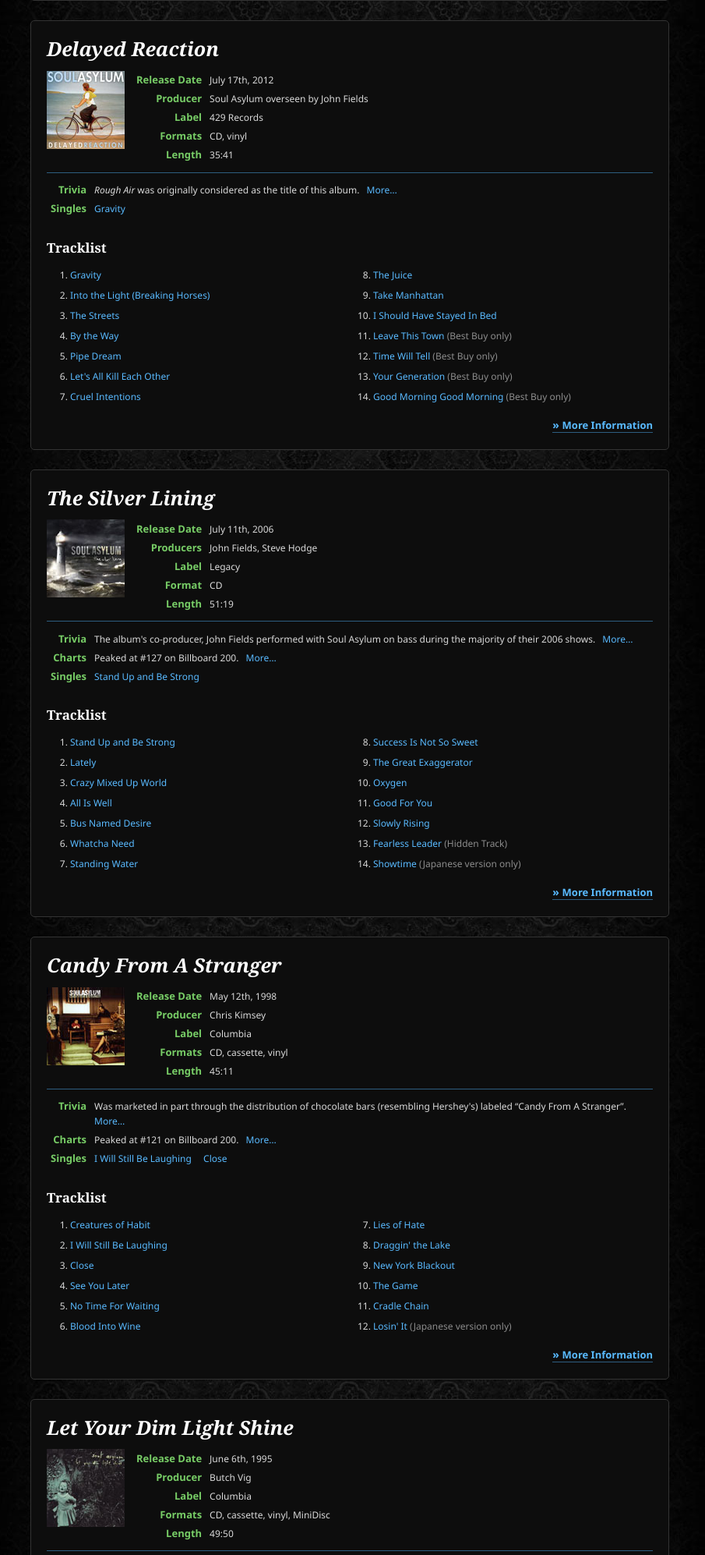
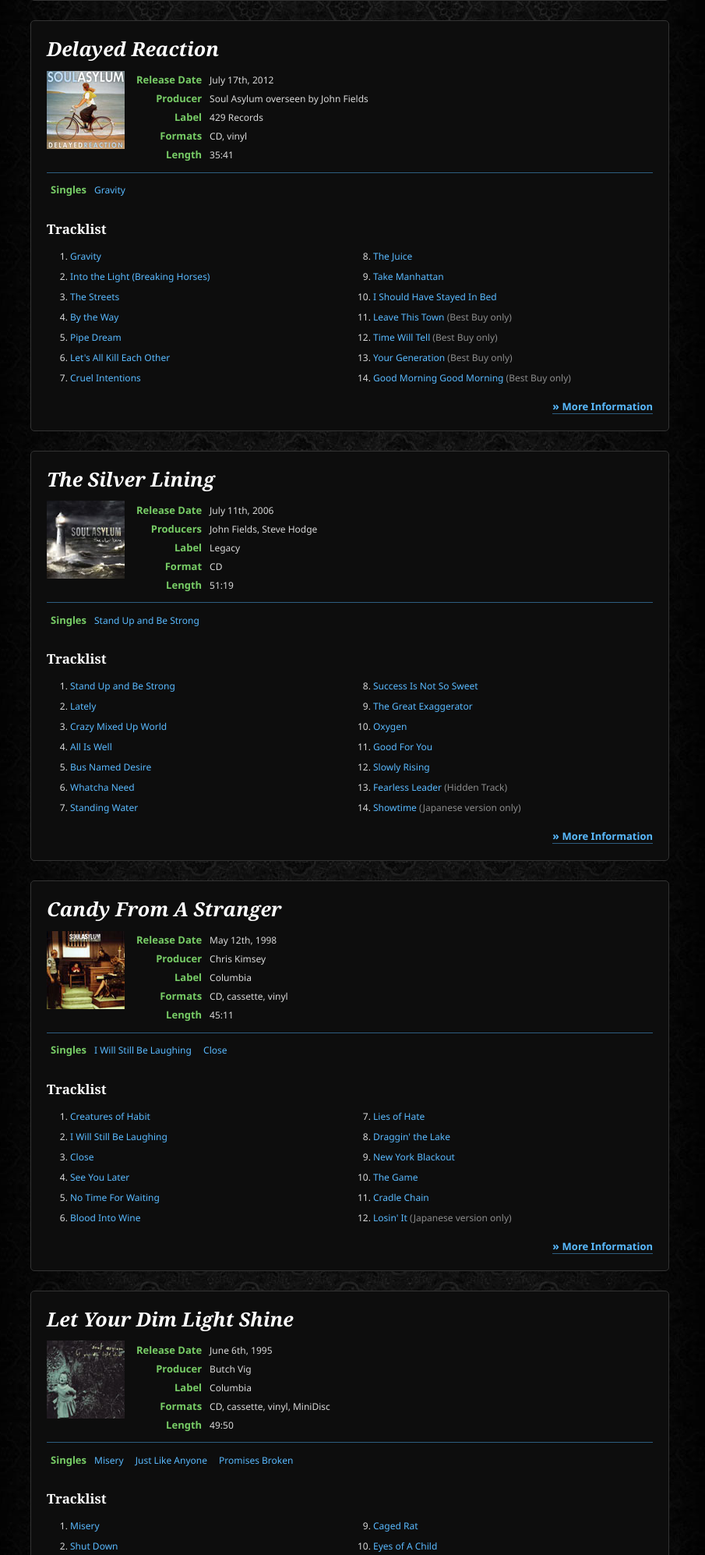
Before and after one commit to JakobKallin/ETSA, a PHP site: page /discography/albums/ in a window 1280 px wide. Shown: the part 632-2626 px from the top of the page at 78% size, without its empty margins (191-1096 px from the left). Run offline with PHP 8.4, Linux system fonts and the light colour scheme.

Commit message:
Dynamic record preview content

```diff
--- a/discography/albums/index.html
+++ b/discography/albums/index.html
@@ -183,12 +183,7 @@
 
 		<div class="preview">
 
-			<table class="horizontal"><tbody><tr><th>Trivia</th>
-				<td>
-					<i>Rough Air</i> was originally considered as the title of this album.
-					<a href="/discography/albums/delayed_reaction/#trivia" class="more">More</a>
-				</td>
-			</tr><tr><th>Singles</th>
+			<table class="horizontal"><tbody><tr><th>Singles</th>
 				<td>
 											<a href="/discography/singles/gravity/">Gravity</a>
 									</td><td>
@@ -309,17 +304,7 @@
 
 		<div class="preview">
 
-			<table class="horizontal"><tbody><tr><th>Trivia</th>
-				<td>
-					The album's co-producer, John Fields performed with Soul Asylum on bass during the majority of their 2006 shows.
-					<a href="/discography/albums/the_silver_lining/#trivia" class="more">More</a>
-				</td>
-			</tr><tr><th>Charts</th>
-				<td>
-					Peaked at #127 on Billboard 200.
-					<a href="/discography/albums/the_silver_lining/#charts" class="more">More</a>
-				</td>
-			</tr><tr><th>Singles</th>
+			<table class="horizontal"><tbody><tr><th>Singles</th>
 				<td>
 											<a href="/discography/singles/stand_up_and_be_strong/">Stand Up and Be Strong</a>
 									</td><td>
@@ -438,17 +423,7 @@
 
 		<div class="preview">
 
-			<table class="horizontal"><tbody><tr><th>Trivia</th>
-				<td>
-					Was marketed in part through the distribution of chocolate bars (resembling Hershey's) labeled “Candy From A Stranger”.
-					<a href="/discography/albums/candy_from_a_stranger/#trivia" class="more">More</a>
-				</td>
-			</tr><tr><th>Charts</th>
-				<td>
-					Peaked at #121 on Billboard 200.
-					<a href="/discography/albums/candy_from_a_stranger/#charts" class="more">More</a>
-				</td>
-			</tr><tr><th>Singles</th>
+			<table class="horizontal"><tbody><tr><th>Singles</th>
 				<td>
 											<a href="/discography/singles/i_will_still_be_laughing/">I Will Still Be Laughing</a>
 											<a href="/discography/singles/close/">Close</a>
@@ -559,17 +534,7 @@
 
 		<div class="preview">
 
-			<table class="horizontal"><tbody><tr><th>Trivia</th>
-				<td>
-					Was supposed to be recorded at <a href="http://en.wikipedia.org/wiki/Skywalker_Ranch">Skywalker Ranch</a> outside Nicasio, California, but this was changed after George Lucas lost a zoning battle with the city.
-					<a href="/discography/albums/let_your_dim_light_shine/#trivia" class="more">More</a>
-				</td>
-			</tr><tr><th>Charts</th>
-				<td>
-					Peaked at #6 on Billboard 200.
-					<a href="/discography/albums/let_your_dim_light_shine/#charts" class="more">More</a>
-				</td>
-			</tr><tr><th>Singles</th>
+			<table class="horizontal"><tbody><tr><th>Singles</th>
 				<td>
 											<a href="/discography/singles/misery/">Misery</a>
 											<a href="/discography/singles/just_like_anyone/">Just Like Anyone</a>
@@ -693,17 +658,7 @@
 
 		<div class="preview">
 
-			<table class="horizontal"><tbody><tr><th>Trivia</th>
-				<td>
-					Was certified double platinum (2 million copies sold) in 1993 and has since gone triple platinum.
-					<a href="/discography/albums/grave_dancers_union/#trivia" class="more">More</a>
-				</td>
-			</tr><tr><th>Charts</th>
-				<td>
-					Peaked at #11 on Billboard 200.
-					<a href="/discography/albums/grave_dancers_union/#charts" class="more">More</a>
-				</td>
-			</tr><tr><th>Singles</th>
+			<table class="horizontal"><tbody><tr><th>Singles</th>
 				<td>
 											<a href="/discography/singles/somebody_to_shove/">Somebody To Shove</a>
 											<a href="/discography/singles/black_gold/">Black Gold</a>
@@ -923,14 +878,7 @@
 
 
 
-		<div class="preview">
 
-			<table class="horizontal"><tbody><tr><th>Trivia</th>
-				<td>
-					Included covers of Janis Joplin's <a href="/discography/songs/move_over">Move Over</a> and Foreigner's <a href="/discography/songs/jukebox_hero">Jukebox Hero</a> on the UK album version, but Secret No More and Artifical Heart were omitted in their place.
-					<a href="/discography/albums/clam_dip_and_other_delights/#trivia" class="more">More</a>
-				</td>
-			</tr></tbody></table></div>
 
 
 
@@ -1011,12 +959,7 @@
 
 		<div class="preview">
 
-			<table class="horizontal"><tbody><tr><th>Trivia</th>
-				<td>
-					Some of the vinyl releases of this album contained a hidden jockstrap on the picture of the album cover.
-					<a href="/discography/albums/hang_time/#trivia" class="more">More</a>
-				</td>
-			</tr><tr><th>Singles</th>
+			<table class="horizontal"><tbody><tr><th>Singles</th>
 				<td>
 											<a href="/discography/singles/sometime_to_return/">Sometime To Return</a>
 											<a href="/discography/singles/cartoon/">Cartoon</a>
@@ -1130,14 +1073,7 @@
 
 
 
-		<div class="preview">
 
-			<table class="horizontal"><tbody><tr><th>Trivia</th>
-				<td>
-					Sold 8,102 vinyls, 5,502 cassettes and 3,793 CDs before Soul Asylum signed to A&amp;M Records.
-					<a href="/discography/albums/while_you_were_out/#trivia" class="more">More</a>
-				</td>
-			</tr></tbody></table></div>
 
 
 
@@ -1238,12 +1174,7 @@
 
 		<div class="preview">
 
-			<table class="horizontal"><tbody><tr><th>Trivia</th>
-				<td>
-					Sold 10,206 vinyl copies and 4,920 cassettes before being released on CD in 1988.
-					<a href="/discography/albums/made_to_be_broken/#trivia" class="more">More</a>
-				</td>
-			</tr><tr><th>Singles</th>
+			<table class="horizontal"><tbody><tr><th>Singles</th>
 				<td>
 											<a href="/discography/singles/tied_to_the_tracks/">Tied To the Tracks</a>
 									</td><td>
@@ -1357,14 +1288,7 @@
 
 
 
-		<div class="preview">
 
-			<table class="horizontal"><tbody><tr><th>Trivia</th>
-				<td>
-					Other titles considered for this album were <i>To the Root,</i> <i>Life of the Party</i>, and <i>Coyote Love</i>.
-					<a href="/discography/albums/say_what_you_will..._everything_can_happen/#trivia" class="more">More</a>
-				</td>
-			</tr></tbody></table></div>
 
 
 
```
Also changed, not shown: dev.php (+21 -1 lines), discography/compilations/index.html (+3 -24 lines), discography/miscellaneous/index.html (+0 -14 lines), discography/singles/index.html (+11 -98 lines).
